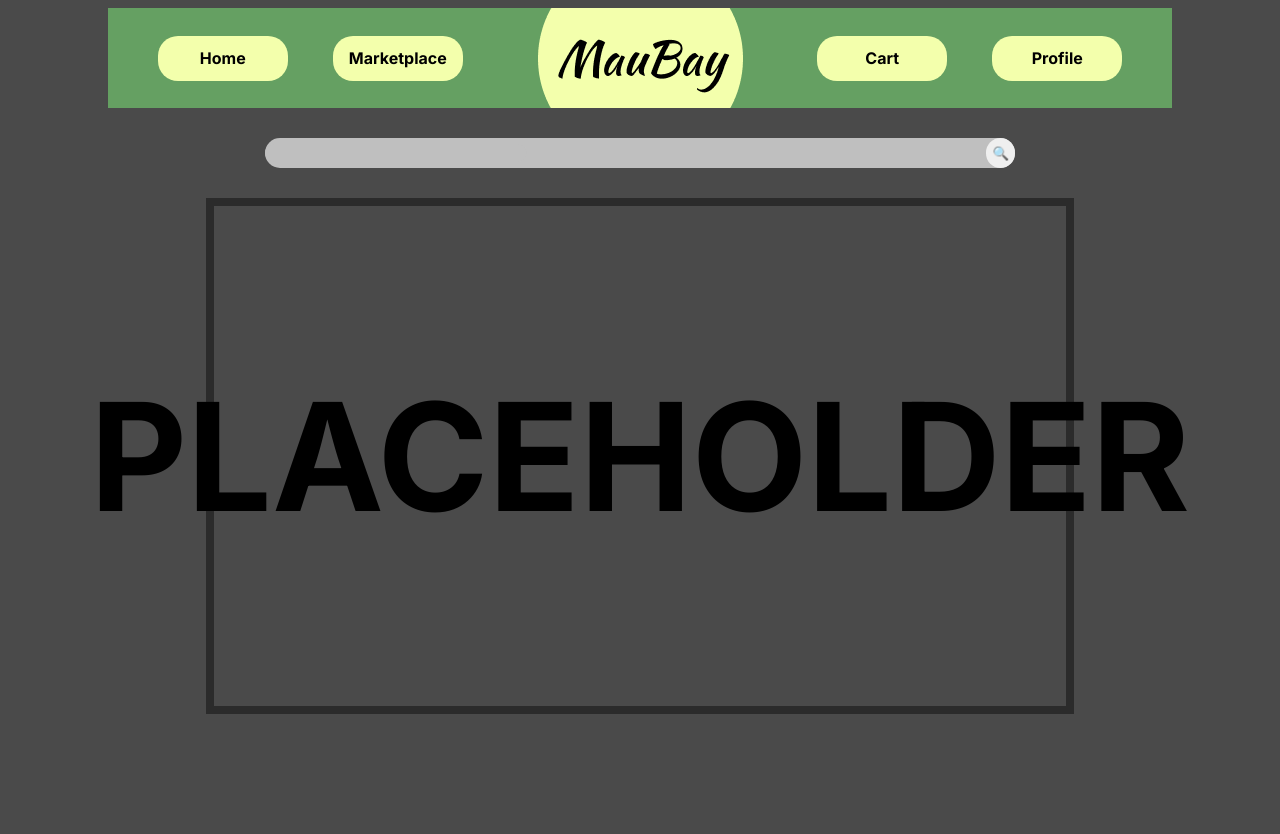
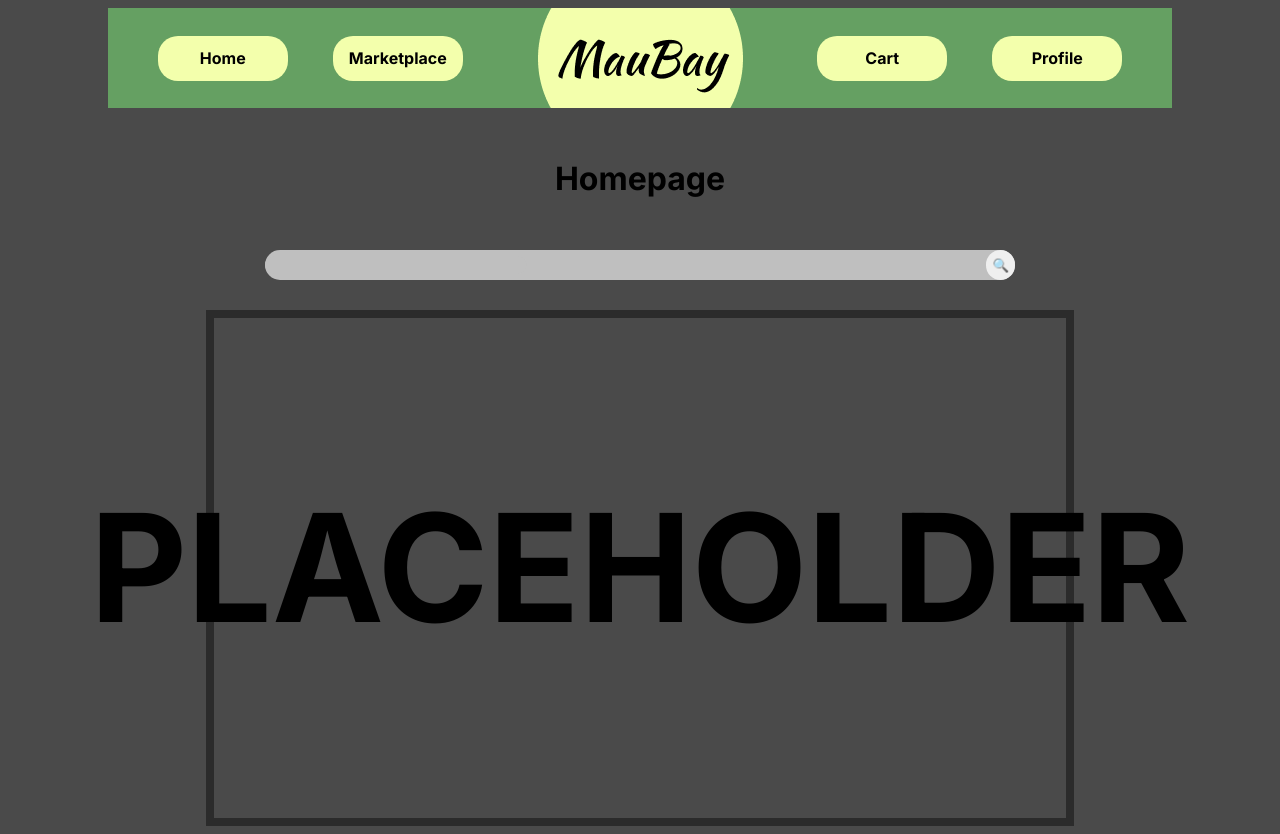
Before and after one commit to mdiaz007/MauBay-Frontend, a React (Vite) app: page / in a window 1280 px wide. Before the commit the page ends 800 px from the top, so only its background shows below. Built offline with nearby package versions, Linux system fonts and the light colour scheme.

Commit message:
added homepage title placeholder

```diff
--- a/src/pages/Home.jsx
+++ b/src/pages/Home.jsx
@@ -5,6 +5,7 @@ function Home() {
     return (
         <>
             <div className="homepage">
+                <h1>Homepage</h1>
                 <SearchBar />
                 <div className="items">
                     <span>PLACEHOLDER</span>
```
